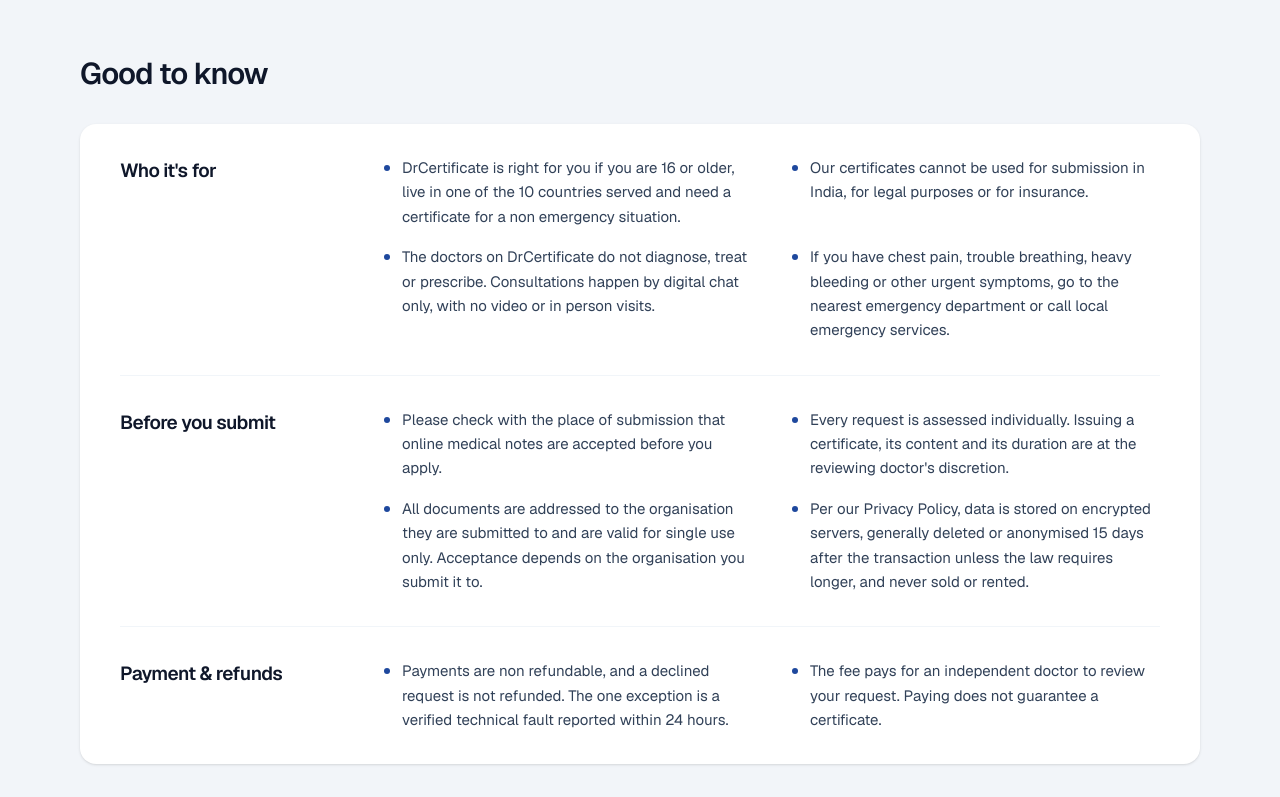
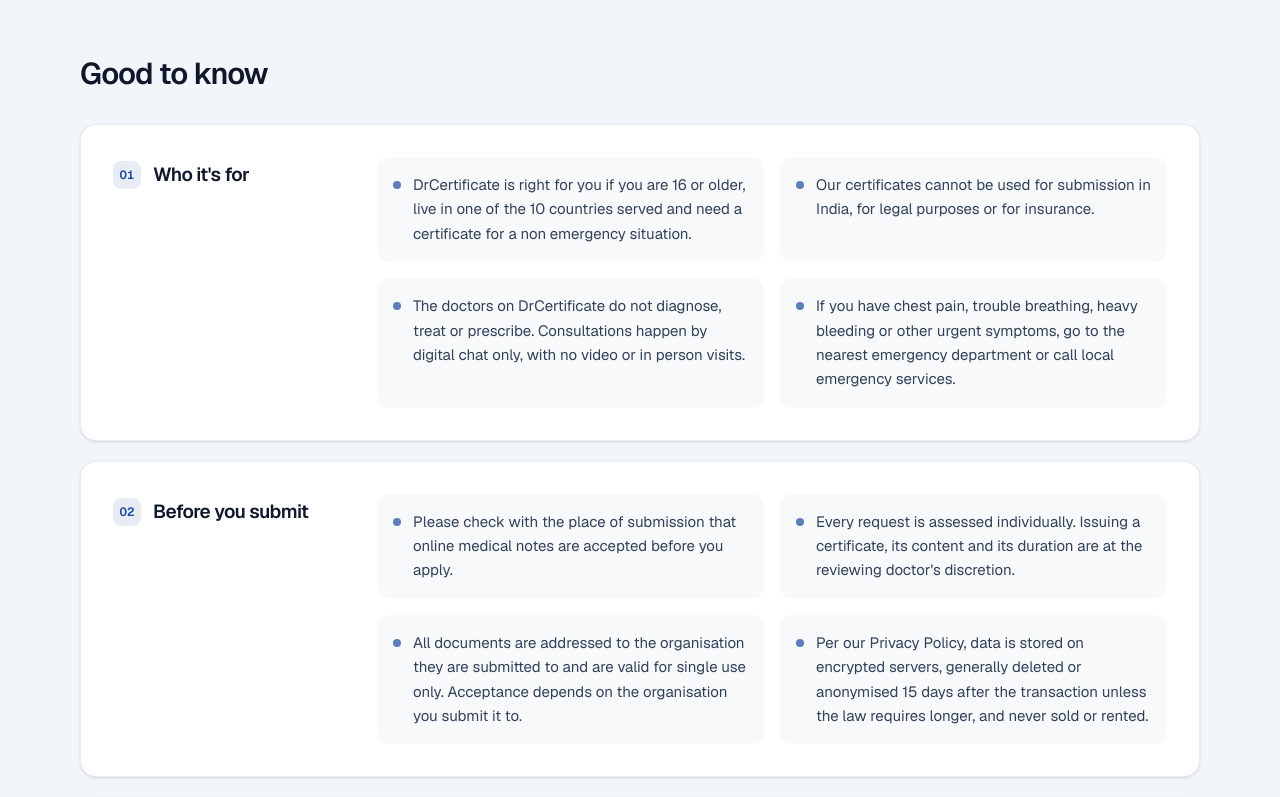
Before and after one commit to Biswajitdash-09/medical_certificate_nextjs_task, a Next.js app: page /dr in a window 1280 px wide. Shown: the part 4120-4917 px from the top of the page. Built offline with nearby package versions, Linux system fonts and the light colour scheme.

Commit message:
style: enhance Legal section cards and layout across viewports

```diff
--- a/components/Legal.tsx
+++ b/components/Legal.tsx
@@ -2,18 +2,27 @@ import type { Brand } from "@/brands/types";
 import { Section } from "./Section";
 
 // Verbatim legal points under scan headings, so "non-refundable" is found before someone pays.
-// One card of full-width rows (heading left, points right from lg), so groups of different lengths never leave uneven columns
+// Separate group cards with numbered anchors and surface point tiles for clear scanning across all viewports
 export function Legal({ brand }: { brand: Brand }) {
   return (
     <Section id="legal" title="Good to know" tint>
-      <div className="divide-y divide-slate-100 rounded-2xl bg-white px-5 shadow-sm sm:px-8 lg:px-10">
-        {brand.legal.map((group) => (
-          <section key={group.heading} aria-label={group.heading} className="grid gap-4 py-6 sm:py-8 lg:grid-cols-[14rem_1fr] lg:gap-10">
-            <h3 className="text-[19px] leading-snug lg:pt-0.5">{group.heading}</h3>
-            <ul className="grid gap-x-10 gap-y-4 text-[15px] leading-relaxed text-slate-700 md:grid-cols-2">
+      <div className="space-y-4 sm:space-y-5">
+        {brand.legal.map((group, i) => (
+          <section
+            key={group.heading}
+            aria-label={group.heading}
+            className="grid gap-5 rounded-2xl border border-slate-200/80 bg-white p-5 shadow-sm sm:p-7 lg:grid-cols-[14rem_1fr] lg:items-start lg:gap-10 lg:p-8"
+          >
+            <div className="flex items-center gap-3 lg:pt-1">
+              <span aria-hidden="true" className="grid size-7 shrink-0 place-items-center rounded-lg bg-brand/10 text-xs font-semibold text-brand tabular-nums">
+                0{i + 1}
+              </span>
+              <h3 className="text-[18px] leading-snug text-slate-900 sm:text-[19px]">{group.heading}</h3>
+            </div>
+            <ul className={`grid gap-3.5 sm:gap-4 text-[15px] leading-relaxed text-slate-700 ${group.points.length > 1 ? "md:grid-cols-2" : ""}`}>
               {group.points.map((p) => (
-                <li key={p} className="flex gap-3">
-                  <span aria-hidden="true" className="mt-[0.6em] size-1.5 shrink-0 rounded-full bg-brand" />
+                <li key={p} className="flex gap-3 rounded-xl bg-surface/60 p-4">
+                  <span aria-hidden="true" className="mt-[0.55em] size-2 shrink-0 rounded-full bg-brand/70" />
                   <span>{p}</span>
                 </li>
               ))}
```
